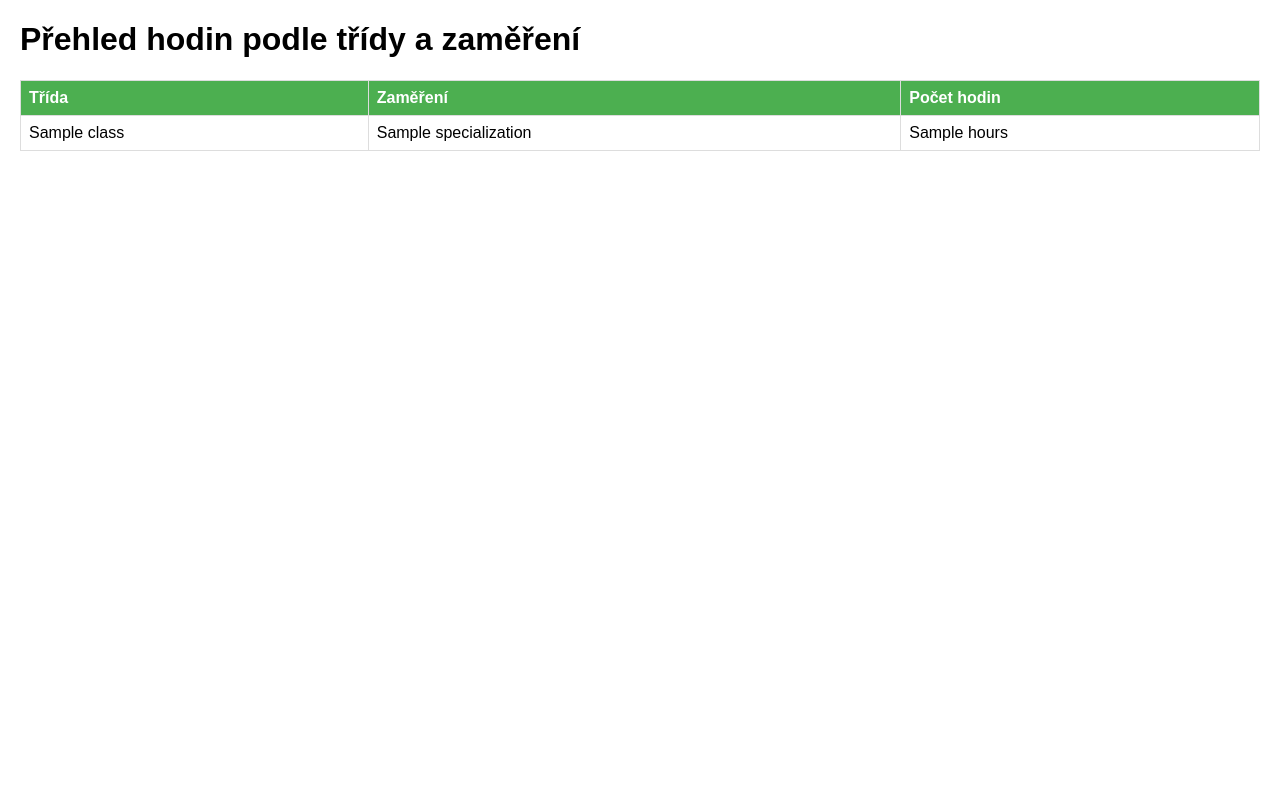
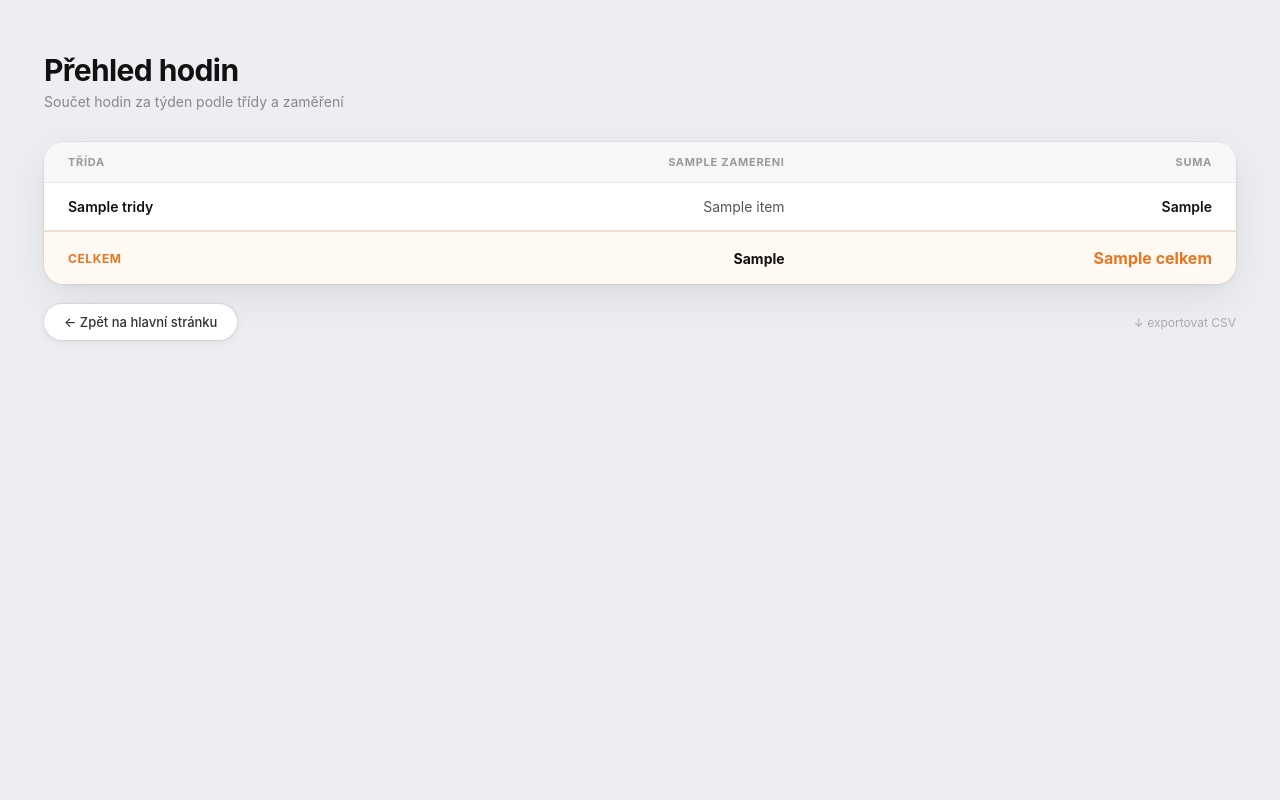
Before and after one commit to smejkal76/Rozvrh-SW-lyceum, a FastAPI app: template app/templates/hours_summary.html in a window 1280 px wide. Run offline with FastAPI, Linux system fonts and the light colour scheme; the template is opened without the code that fills it: most values are stand-ins (such as "Sample title", 1, 10 or a date in 2020).

Commit message:
Josef Bednář!
[13] Kontrolní výpis hodin v ročnících a zaměření

```diff
--- a/app/templates/hours_summary.html
+++ b/app/templates/hours_summary.html
@@ -4,27 +4,197 @@
     <meta charset="UTF-8">
     <title>Přehled hodin</title>
     <style>
-        body { font-family: Arial; margin: 20px; }
-        table { border-collapse: collapse; width: 100%; }
-        th, td { border: 1px solid #ddd; padding: 8px; text-align: left; }
-        th { background-color: #4CAF50; color: white; }
+        * { box-sizing: border-box; margin: 0; padding: 0; }
+
+        body {
+            font-family: -apple-system, BlinkMacSystemFont, 'Segoe UI', sans-serif;
+            background: #eceef1;
+            min-height: 100vh;
+            padding: 52px 44px;
+        }
+
+        .page-header {
+            margin-bottom: 32px;
+        }
+
+        .page-header h1 {
+            font-size: 30px;
+            font-weight: 700;
+            letter-spacing: -0.6px;
+            color: #111;
+            margin-bottom: 5px;
+        }
+
+        .page-header p {
+            font-size: 14px;
+            color: #888;
+        }
+
+        .card {
+            background: #ffffff;
+            border-radius: 20px;
+            box-shadow:
+                0 0 0 1px rgba(0,0,0,0.04),
+                0 2px 4px rgba(0,0,0,0.04),
+                0 12px 40px rgba(0,0,0,0.08);
+            overflow: hidden;
+        }
+
+        table {
+            width: 100%;
+            border-collapse: collapse;
+        }
+
+        thead th {
+            padding: 13px 24px;
+            font-size: 11px;
+            font-weight: 700;
+            letter-spacing: 0.7px;
+            text-transform: uppercase;
+            color: #999;
+            text-align: right;
+            background: #f7f7f8;
+            border-bottom: 1px solid #e8e8ec;
+        }
+
+        thead th:first-child { text-align: left; }
+
+        tbody tr {
+            border-bottom: 1px solid #f0f0f3;
+            transition: background 0.15s;
+        }
+
+        tbody tr:last-child { border-bottom: none; }
+
+        tbody tr:not(.suma):hover { background: #fafafa; }
+
+        tbody td {
+            padding: 15px 24px;
+            font-size: 14px;
+            color: #555;
+            text-align: right;
+        }
+
+        tbody td:first-child {
+            text-align: left;
+            font-weight: 600;
+            color: #111;
+        }
+
+        tbody td:last-child {
+            font-weight: 600;
+            color: #111;
+        }
+
+        tbody tr.suma {
+            background: #fff8f3;
+            border-top: 2px solid #f0e0d0;
+        }
+
+        tbody tr.suma td {
+            color: #111;
+            font-weight: 700;
+            font-size: 14px;
+            padding-top: 16px;
+            padding-bottom: 16px;
+        }
+
+        tbody tr.suma td:first-child {
+            color: #E87722;
+            font-size: 12px;
+            font-weight: 700;
+            letter-spacing: 0.6px;
+            text-transform: uppercase;
+        }
+
+        tbody tr.suma td:last-child {
+            color: #E87722;
+            font-size: 16px;
+        }
+
+        .actions {
+            display: flex;
+            justify-content: space-between;
+            align-items: center;
+            margin-top: 20px;
+        }
+
+        .btn-back {
+            display: inline-flex;
+            align-items: center;
+            gap: 7px;
+            padding: 10px 20px;
+            background: white;
+            color: #333;
+            text-decoration: none;
+            border-radius: 980px;
+            font-size: 13px;
+            font-weight: 500;
+            box-shadow: 0 0 0 1px rgba(0,0,0,0.06), 0 2px 8px rgba(0,0,0,0.08);
+            transition: all 0.2s;
+        }
+
+        .btn-back:hover {
+            background: #E87722;
+            color: white;
+            box-shadow: 0 4px 16px rgba(232,119,34,0.3);
+        }
+
+        .btn-export {
+            font-size: 12px;
+            color: #aaa;
+            text-decoration: none;
+            transition: color 0.2s;
+        }
+
+        .btn-export:hover {
+            color: #E87722;
+        }
     </style>
 </head>
 <body>
-    <h1>Přehled hodin podle třídy a zaměření</h1>
+
+    <div class="page-header">
+        <h1>Přehled hodin</h1>
+        <p>Součet hodin za týden podle třídy a zaměření</p>
+    </div>
+
+    <div class="card">
         <table>
+            <thead>
                 <tr>
                     <th>Třída</th>
-            <th>Zaměření</th>
-            <th>Počet hodin</th>
+                    {% for z in zamereni %}
+                    <th>{{ z }}</th>
+                    {% endfor %}
+                    <th>Suma</th>
                 </tr>
-        {% for item in data %}
+            </thead>
+            <tbody>
+                {% for t in tridy %}
                 <tr>
-            <td>{{ item.class }}</td>
-            <td>{{ item.specialization }}</td>
-            <td>{{ item.hours }}</td>
+                    <td>{{ t }}</td>
+                    {% for z in zamereni %}
+                    <td>{{ data[t][z] }}</td>
+                    {% endfor %}
+                    <td>{{ radky_soucet[t] }}</td>
                 </tr>
                 {% endfor %}
+                <tr class="suma">
+                    <td>Celkem</td>
+                    {% for z in zamereni %}
+                    <td>{{ sloupce_soucet[z] }}</td>
+                    {% endfor %}
+                    <td>{{ celkem }}</td>
+                </tr>
+            </tbody>
         </table>
+    </div>
+
+    <div class="actions">
+        <a class="btn-back" href="/view/day?den=Po">← Zpět na hlavní stránku</a>
+        <a class="btn-export" href="/view/reports/hours-summary/export">↓ exportovat CSV</a>
+    </div>
+
 </body>
 </html>
```
Lines whose indentation alone changed are shown as unchanged.
